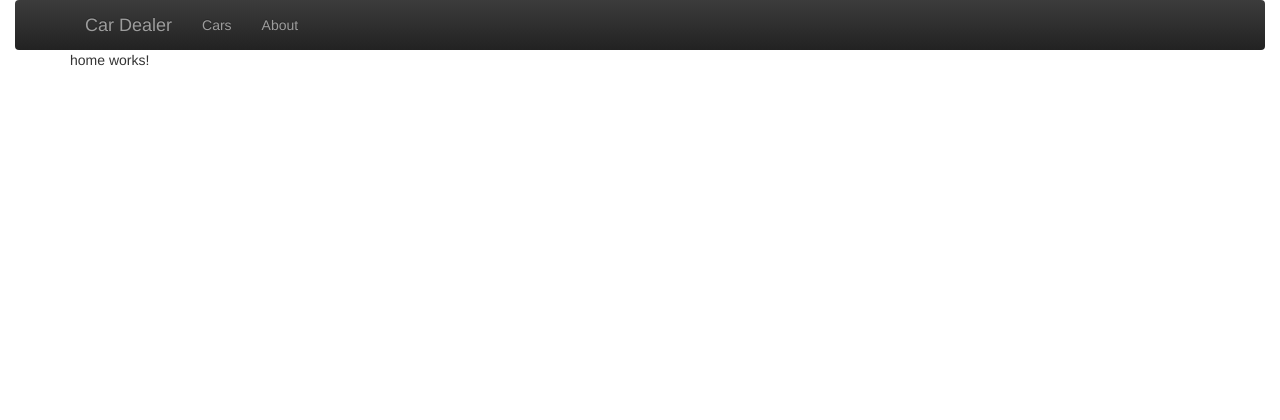
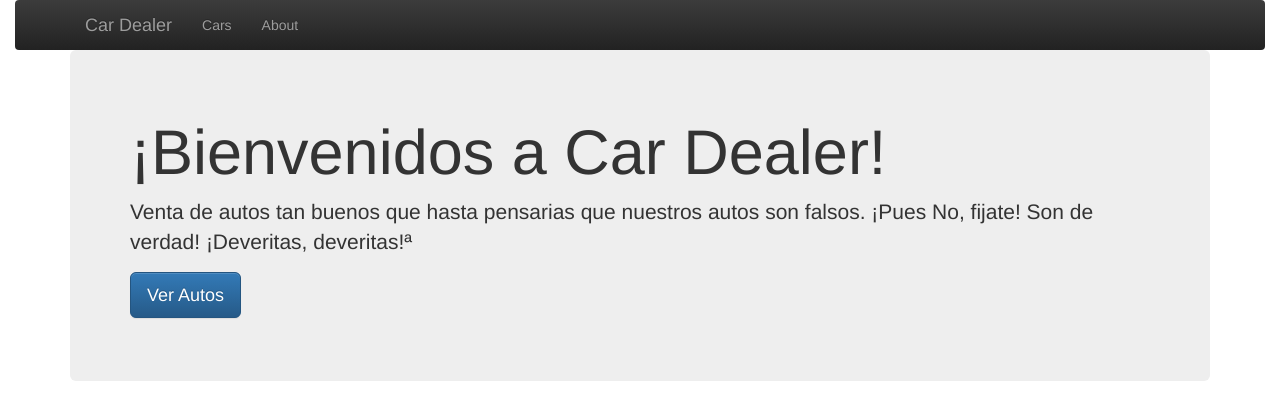
Before and after one commit to marcohern/car-dealer, an Angular app: page /home in a window 1280 px wide. Shown: the top 420 px of the page. Built offline with nearby package versions, Linux system fonts and the light colour scheme.

Commit message:
added home and about page.

```diff
--- a/src/app/about/about.component.html
+++ b/src/app/about/about.component.html
@@ -1,3 +1,5 @@
-<p>
-  about works!
-</p>
+<div class="jumbotron">
+  <h1>Acerca de Car Dealer</h1>
+  <p>Desarrollado usando <b>Angular 2</b> y <b>Bootstrap 3</b> por <b>Marco Hernandez</b>.</p>
+  <p>2017, todos los derechos reservados...creo.</p>
+</div>
--- a/src/app/home/home.component.html
+++ b/src/app/home/home.component.html
@@ -1,3 +1,5 @@
-<p>
-  home works!
-</p>
+<div class="jumbotron">
+  <h1>¡Bienvenidos a Car Dealer!</h1>
+  <p>Venta de autos tan buenos que hasta pensarias que nuestros autos son falsos. ¡Pues No, fijate! Son de verdad! ¡Deveritas, deveritas!ª</p>
+  <p><a class="btn btn-primary btn-lg" [routerLink]="['/cars']" role="button">Ver Autos</a></p>
+</div>
```
Also changed, not shown: 1 other file (tests, documents, lock files or other folders).
